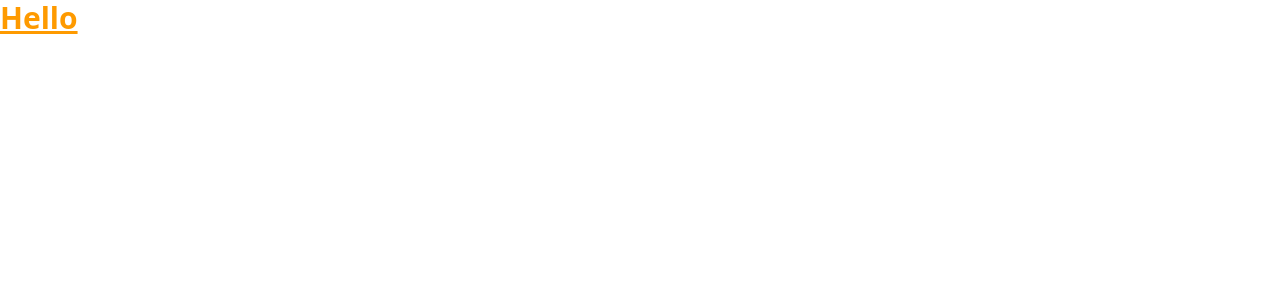
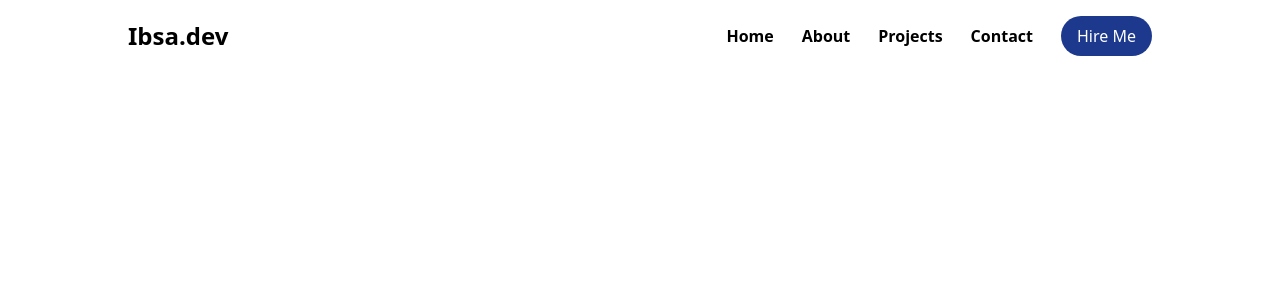
Before and after one commit to ibsa-a1/Portfolio, a React (Vite) app: page / in a window 1280 px wide. Shown: the top 300 px of the page. Built offline with nearby package versions, Linux system fonts and the light colour scheme.

Commit message:
Navbar Starter added

```diff
--- a/src/App.jsx
+++ b/src/App.jsx
@@ -1,9 +1,12 @@
 import reactLogo from "./assets/react.svg";
+import Navbar from "./components/Navbar";
 import viteLogo from "/vite.svg";
 
 function App() {
   return (
-    <div className="text-3xl text-amber-500 underline font-bold">Hello</div>
+    <div>
+      <Navbar />
+    </div>
   );
 }
 
--- /dev/null
+++ b/src/components/Navbar.jsx
@@ -0,0 +1,44 @@
+import React from "react";
+
+const Navbar = () => {
+  return (
+    <div className="absolute top-0 left-0 w-full z-10">
+      <div className="container mx-auto flex items-center justify-between py-4 px-6 md:px-20 lg:px-32 bg-transparent">
+        <h2 className="text-2xl font-bold cursor-pointer">Ibsa.dev</h2>
+        <ul className="hidden md:flex gap-7 text-black">
+          <a
+            href="#"
+            className="mt-2 cursor-pointer font-semibold hover:text-gray-600"
+          >
+            Home
+          </a>
+          <a
+            href="#"
+            className="mt-2 cursor-pointer font-semibold hover:text-gray-600"
+          >
+            About
+          </a>
+          <a
+            href="#"
+            className="mt-2 cursor-pointer font-semibold hover:text-gray-600"
+          >
+            Projects
+          </a>
+          <a
+            href="#"
+            className="mt-2 cursor-pointer font-semibold hover:text-gray-600"
+          >
+            Contact
+          </a>
+          <a href="#Footer">
+            <button className="hidden md:block bg-blue-900 hover:bg-blue-800 text-white py-2 px-4 rounded-full cursor-pointer">
+              Hire Me
+            </button>
+          </a>
+        </ul>
+      </div>
+    </div>
+  );
+};
+
+export default Navbar;
```
